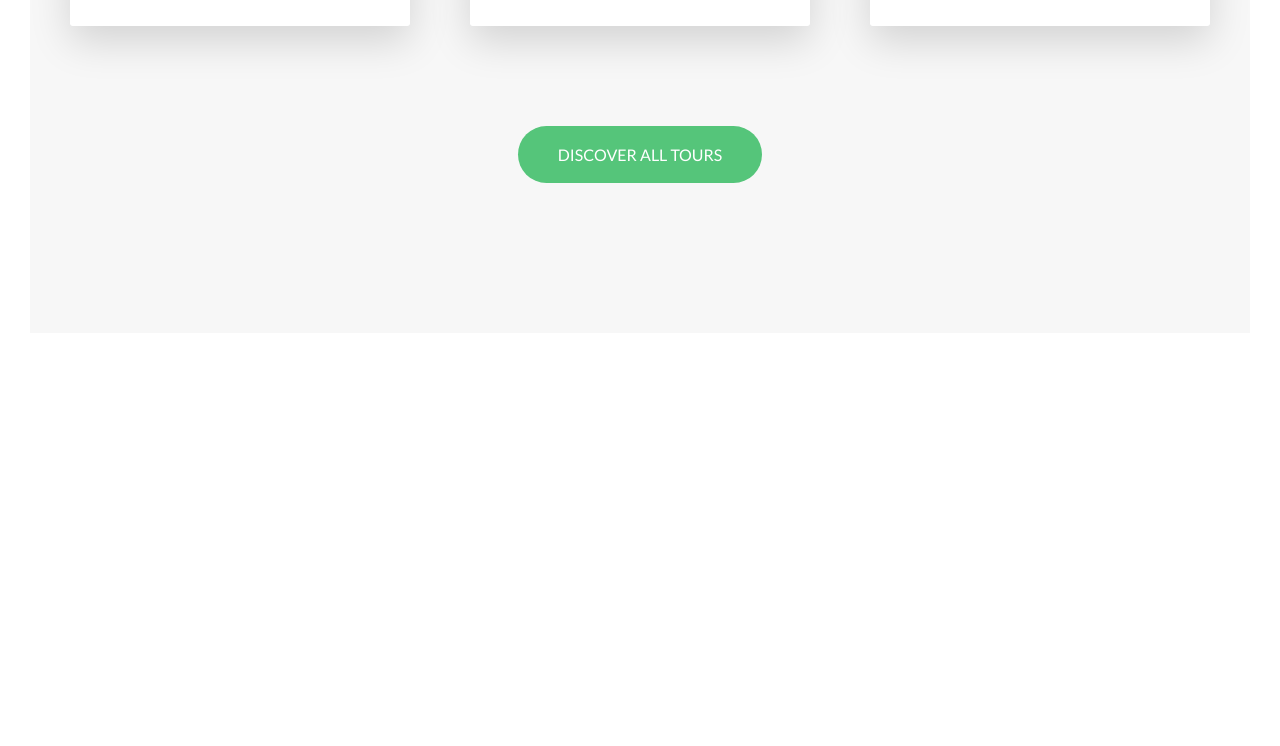
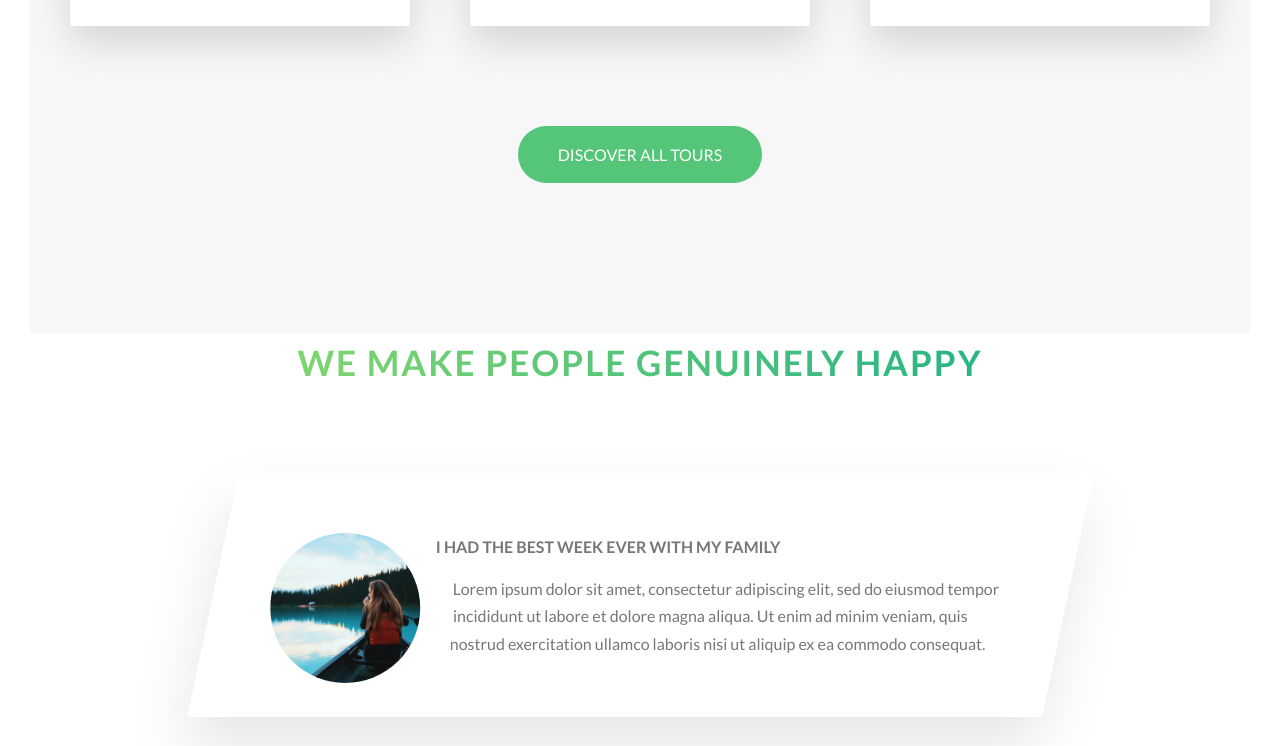
Before and after one commit to idriuk2/advanced_css, a website: page natours/index.html in a window 1280 px wide. Shown: the part 2865-3611 px from the top of the page. Before the commit the page ends 3228 px from the top, so only its background shows below. Drawn offline with Linux system fonts and the light colour scheme.

Commit message:
shape-outside, clip-path circle, transform

```diff
--- a/natours/index.html
+++ b/natours/index.html
@@ -141,7 +141,6 @@
                                 </div>
                             </div>
                         </div>
-
                         <div class="col-1-of-3">
                             <div class="card">
                                 <div class="card__side card__side--front">
@@ -172,7 +171,6 @@
                                 </div>
                             </div>
                         </div>
-
                         <div class="col-1-of-3">
                             <div class="card">
                                 <div class="card__side card__side--front">
@@ -205,11 +203,31 @@
                         </div>
                     </div>
                 </div>
-
                 <div class="u-center-text u-margin-top-huge">
                     <a href="#" class="btn btn--green">Discover all tours</a>
                 </div>
+            </section>
 
+            <section className="section-stories">
+                <div class="u-center-text u-margin-bottom-big">
+                    <h2 class="heading-secondary">
+                        We make people genuinely happy
+                    </h2>
+                </div>
+
+                <div class="row">
+                    <div class="story">
+                        <figure class="story__shape">
+                            <img class="story__img" src="img/nat-8.jpg" alt="Person on a tour" >
+                        </figure>
+                        <div class="story__text">
+                            <h3 class="heading-tertiary u-margin-bottom-small">I had the best week ever with my family</h3>
+                            <p>
+                                Lorem ipsum dolor sit amet, consectetur adipiscing elit, sed do eiusmod tempor incididunt ut labore et dolore magna aliqua. Ut enim ad minim veniam, quis nostrud exercitation ullamco laboris nisi ut aliquip ex ea commodo consequat.
+                            </p>
+                        </div>
+                    </div>
+                </div>
             </section>
         </main>
 
--- /dev/null
+++ b/natours/sass/components/_story.scss
@@ -0,0 +1,30 @@
+.story {
+  width: 75%;
+  margin: 0 auto;
+  box-shadow: 0 3rem 6rem rgba($color-black, .1);
+  background-color: $color-white;
+  border-radius: 3px;
+  padding: 6rem;
+  padding-left: 9rem;
+  font-size: $default-font-size;
+  transform: skewX(-12deg);
+
+  &__shape {
+    width: 15rem;
+    height: 15rem;
+    float: left;
+    -webkit-shape-outside: circle(50% at 50% 50%);
+    shape-outside: circle(50% at 50% 50%);
+    -webkit-clip-path: circle(50% at 50% 50%);
+    clip-path: circle(50% at 50% 50%);
+    transform: translateX(-3rem) skewX(12deg);
+  }
+
+  &__img {
+    height: 100%;
+  }
+
+  &__text {
+    transform: skewX(12deg);
+  }
+}
--- a/natours/sass/main.scss
+++ b/natours/sass/main.scss
@@ -11,6 +11,7 @@
 @import "components/card";
 @import "components/composition";
 @import "components/feature-box";
+@import "components/story";
 
 @import "layout/grid";
 @import "layout/header";
--- a/natours/sass/pages/_home.scss
+++ b/natours/sass/pages/_home.scss
@@ -26,3 +26,8 @@
   padding: 25rem 0 15rem 0;
   margin-top: -10rem;
 }
+
+.section-stories {
+  padding: 15rem 0;
+  background-color: $color-grey-light-1;
+}
```
Also changed, not shown: natours/css/style.css.
